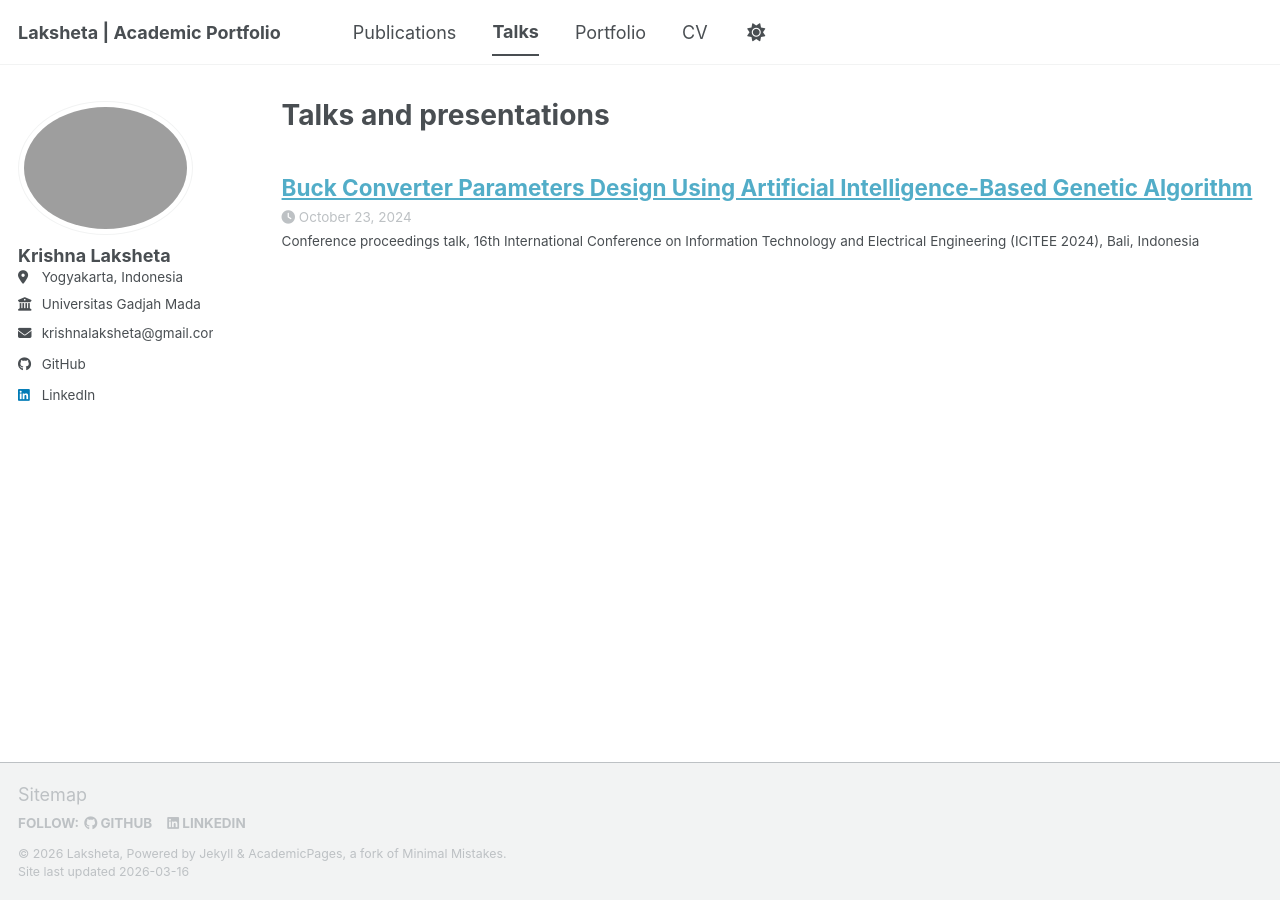
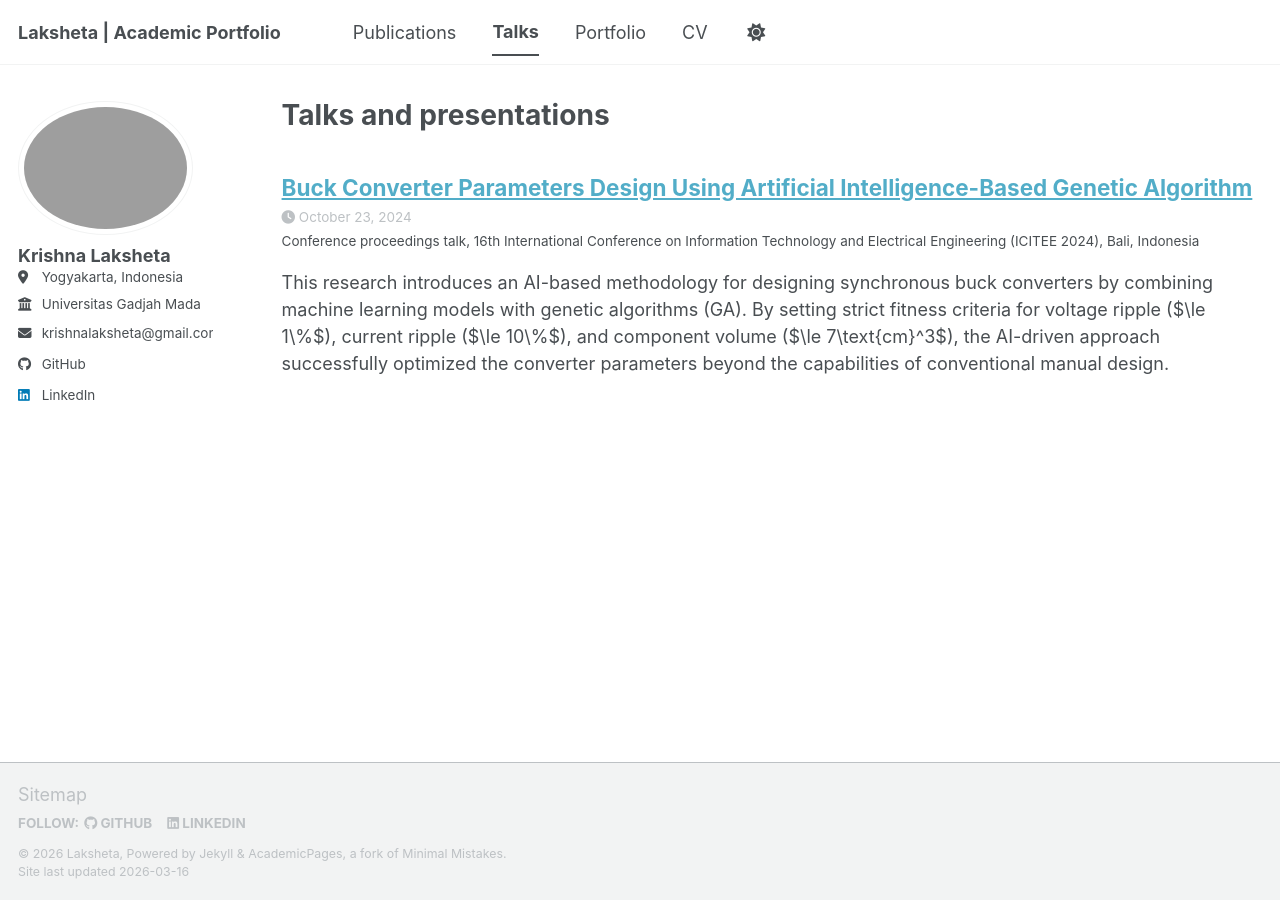
Before and after one commit to laksheta/laksheta.github.io, a Jekyll site: the page built from _pages/talks.html, in a window 1280 px wide. Built offline with Jekyll 4.4.1, drawn with Linux system fonts in a browser that asks for light colours; a script bundle is joined from its source files by our own code; library files that are not in the unit come from our copies.

Commit message:
talks: add paper overview

```diff
--- a/_talks/2024-10-23-talk-1.md
+++ b/_talks/2024-10-23-talk-1.md
@@ -7,3 +7,22 @@ venue: "16th International Conference on Information Technology and Electrical E
 date: 2024-10-23
 location: "Bali, Indonesia"
 ---
+
+This research introduces an AI-based methodology for designing synchronous buck converters by combining machine learning models with genetic algorithms (GA). By setting strict fitness criteria for voltage ripple ($\le 1\%$), current ripple ($\le 10\%$), and component volume ($\le 7\text{cm}^3$), the AI-driven approach successfully optimized the converter parameters beyond the capabilities of conventional manual design.
+
+**Key Results:**
+* **Efficiency:** Achieved **99.383%**, surpassing the conventional design.
+* **Compactness:** Reduced total component volume to **5.732 cm³** (a ~25% reduction).
+* **Precision:** Achieved a voltage ripple of only **0.168%**, significantly lower than the 1.154% seen in standard methods.
+
+## Full Paper
+<div style="margin-top: 20px; border: 1px solid #ddd; border-radius: 8px; overflow: hidden;">
+  <iframe
+    src="{{ site.baseurl }}/files/paper1.pdf"
+    width="100%"
+    height="800px"
+    style="border: none;">
+    This browser does not support PDFs. Please download the PDF to view it:
+    <a href="{{ site.baseurl }}/files/paper1.pdf">Download PDF</a>.
+  </iframe>
+</div>
```
